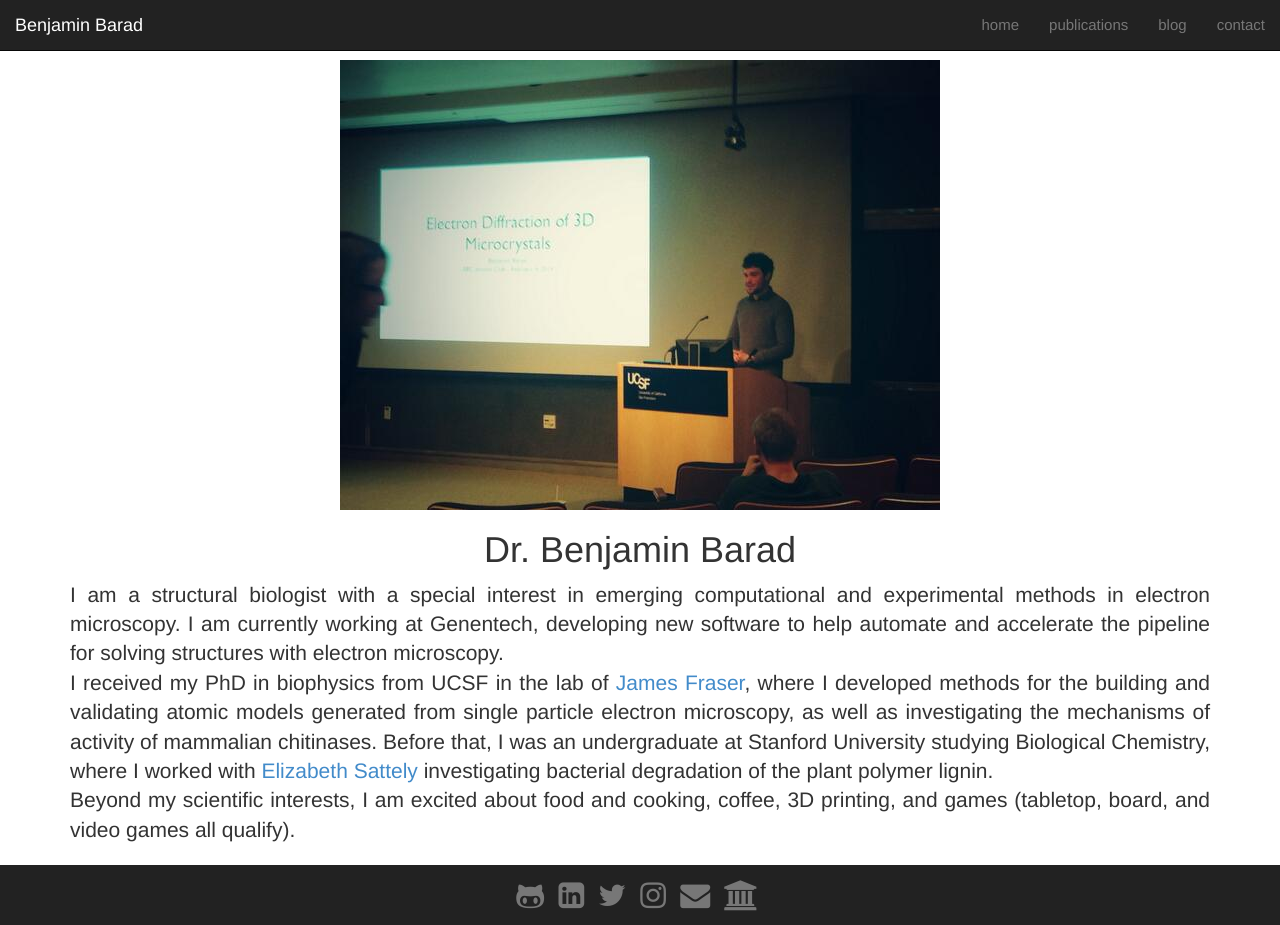
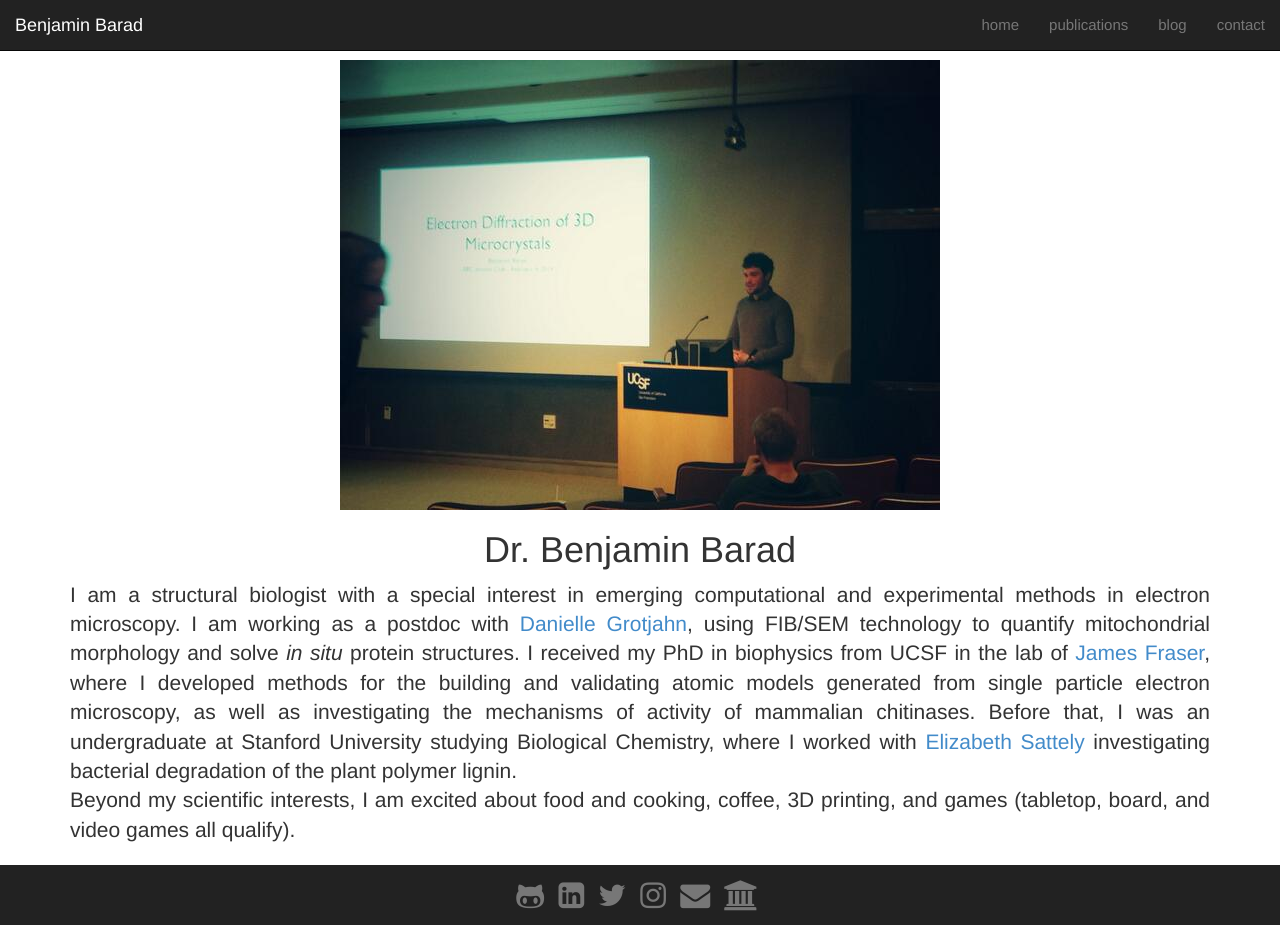
Before and after one commit to bbarad/bbarad.github.io, a Jekyll site: the page built from index.md, in a window 1280 px wide and 925 px high. Built offline with Jekyll 4.4.1, drawn with Linux system fonts in a browser that asks for light colours; nearby versions of some CDN libraries.

Commit message:
Joined Grotjahn lab.

```diff
--- a/index.md
+++ b/index.md
@@ -9,7 +9,7 @@ group: home
 <h1 class="text-center">Dr. Benjamin Barad</h1>
 
 <p class="lead text-justify">
-I am a structural biologist with a special interest in emerging computational and experimental methods in electron microscopy. I am currently working at Genentech, developing new software to help automate and accelerate the pipeline for solving structures with electron microscopy.
+I am a structural biologist with a special interest in emerging computational and experimental methods in electron microscopy. I am working as a postdoc with [Danielle Grotjahn](https://www.scripps.edu/faculty/grotjahn/), using FIB/SEM technology to quantify mitochondrial morphology and solve _in situ_ protein structures.
 I received my PhD in biophysics from UCSF in the lab of [James Fraser](http://fraserlab.com), where I developed methods for the building and validating atomic models generated from single particle electron microscopy, as well as investigating the mechanisms of activity of mammalian chitinases.
 Before that, I was an undergraduate at Stanford University studying Biological Chemistry, where I worked with [Elizabeth Sattely](http://www.stanford.edu/group/sattelygroup/cgi-bin/wordpress/) investigating bacterial degradation of the plant polymer lignin.
 
```
